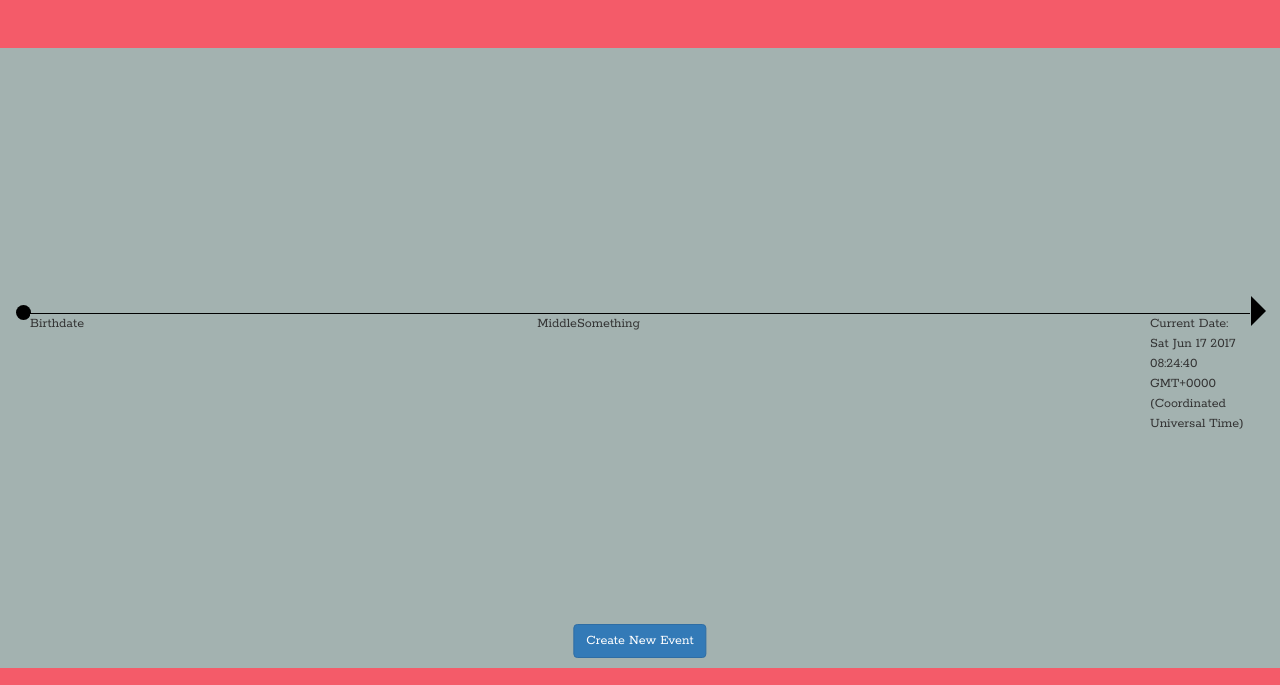
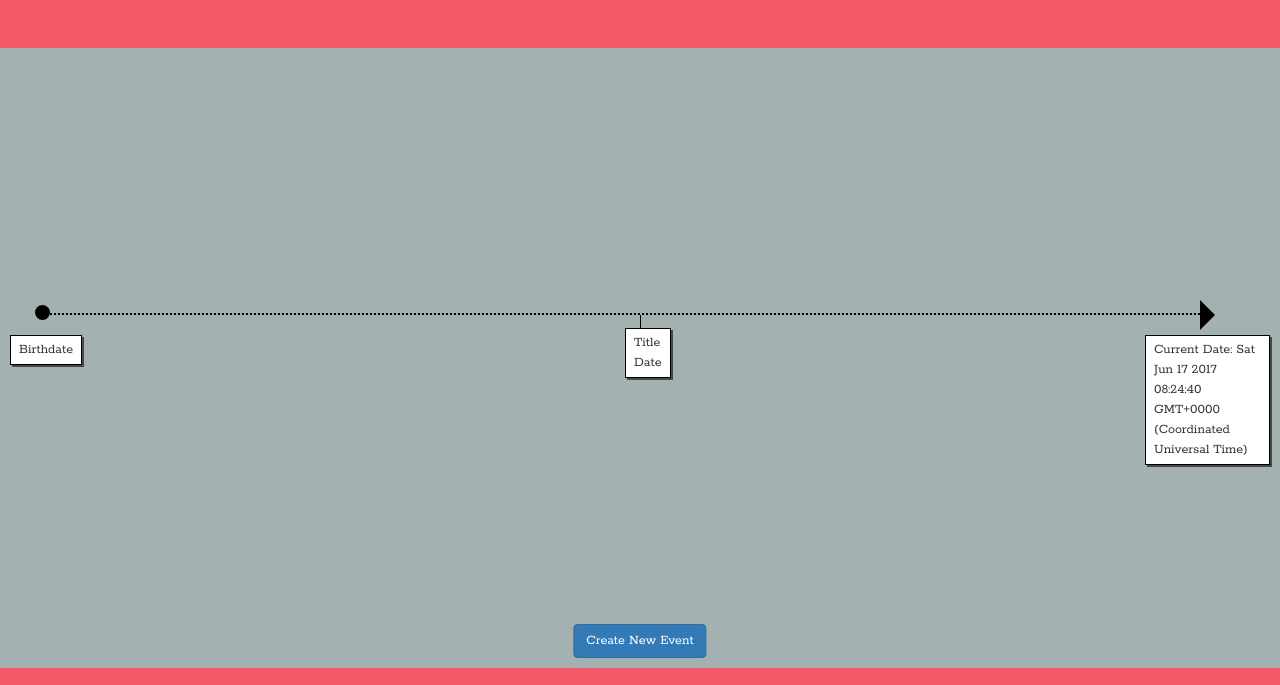
Before and after one commit to jerrudS/timeline, a plain HTML site: page index.html in a window 1280 px wide. Shown: the part 102-787 px from the top of the page. Drawn offline with nearby package versions, Linux system fonts and the light colour scheme.

Commit message:
Style the event. #3

```diff
--- a/index.html
+++ b/index.html
@@ -20,12 +20,13 @@
       </div>
       <section>
         <div class="start-dot"></div>
+        <div class="event-branch"></div>
+        <div class="end-arrow"></div>
         <ul class="timeline">
           <li class="start">Birthdate</li>
-          <li class="middle">Middle<span id="new-date">Something</span></li>
+          <li class="middle">Title<p id="new-date">Date</p></li>
           <li class="end">Current</li>
         </ul>
-        <div class="end-arrow"></div>
         <div class="create-button">
           <button id="new-button" type="button" class="btn btn-primary">Create New Event</button>
         </div>
--- a/styles.css
+++ b/styles.css
@@ -20,7 +20,7 @@ section {
   background: black;
   top: 257px;
   position: relative;
-  margin-left: 16px;
+  margin-left: 35px;
 }
 
 .end-arrow {
@@ -30,37 +30,66 @@ section {
   position: relative;
   top: 222px;
   float: right;
-  margin-right: 14px;
+  margin-right: 65px;
+}
+
+.event-branch {
+  height: 15px;
+  width: 1px;
+  background: black;
+  position: relative;
+  left: 50%;
+  top: 250px;
 }
 
 .timeline {
-  top: 250px;
+  top: 235px;
   position: relative;
-  border-top: 1px solid black;
-  margin-left: 30px;
-  margin-right: 30px;
+  border-top: 2px dotted black;
+  margin-left: 50px;
+  margin-right: 80px;
 }
 
 .start {
   position: absolute;
   top: 0;
-  left: 0;
+  left: -40px;
   list-style-type: none;
+  border: solid 1px black;
+  padding: 4px 8px;
+  margin-top: 20px;
+  background-color: white;
+  box-shadow: 2px 2px #46484a;
 }
 
 .middle {
   position: absolute;
   top: 0;
-  right: 50%;
+  left: 50%;
   list-style-type: none;
+  border: solid 1px black;
+  padding: 4px 8px;
+  margin-top: 13px;
+  background-color: white;
+  box-shadow: 2px 2px #46484a;
+}
+
+.middle p {
+  background-color: white;
+  margin: auto;
 }
 
 .end {
   position: absolute;
   top: 0;
-  right: 0;
+  right: -70px;
   list-style-type: none;
-  width: 100px;
+  width: 125px;
+  border: solid 1px black;
+  padding: 4px 8px;
+  margin-top: 20px;
+  background: white;
+  box-shadow: 2px 2px #46484a;
 }
 
 .create-button {
```
